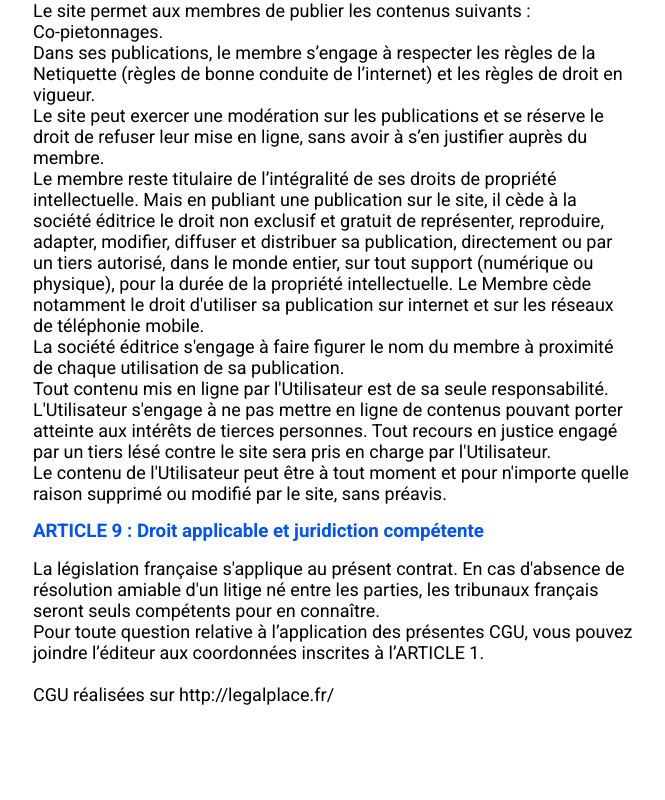
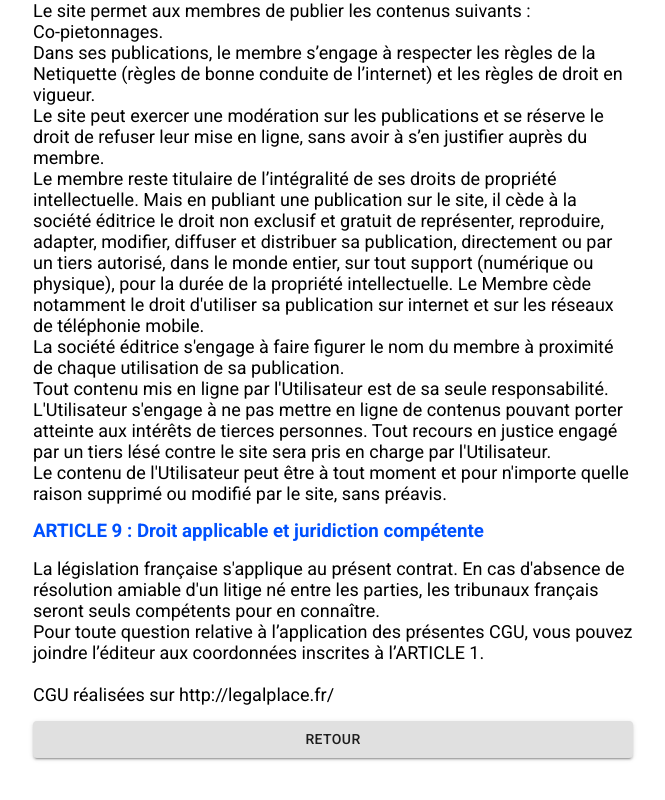
Before and after one commit to TheScriptoMax/woomy, a React (Create React App) app: page /cgu in a window 1280 px wide. Shown: the part 3023-3823 px from the top of the page, without its empty margins (307-972 px from the left). Built offline with nearby package versions, Linux system fonts and the light colour scheme; no server answers.

Commit message:
Ajout d'un bouton retour dans les CGU

```diff
--- a/src/components/Cgu/Cgu.jsx
+++ b/src/components/Cgu/Cgu.jsx
@@ -5,11 +5,15 @@ import './Cgu.css'
 import {useAuth} from '../../contexts/AuthContext';
 import { useEffect, useState } from 'react';
 
+// IMPORT MATERIAL UI
+
 // IMPORT FIREBASE
 import {database} from '../../firebase';
 
-import Header from '../header/Header';
-import Footer from '../footer/Footer';
+import Header from '../Header/Header';
+import Footer from '../Footer/Footer';
+import { Link } from 'react-router-dom';
+import { Button } from '@material-ui/core';
 
 
 //CGU
@@ -134,6 +138,9 @@ function Cgu() {
                     <br /> <br />
                     CGU réalisées sur http://legalplace.fr/
                     </p>
+
+                    <Link to="login"><Button variant="contained">Retour</Button></Link>
+
                 </div>
             {isAccepted && <Footer />}
             </>
--- a/src/components/PrivacyPolicy/PrivacyPolicy.jsx
+++ b/src/components/PrivacyPolicy/PrivacyPolicy.jsx
@@ -1,8 +1,8 @@
 // IMPORT FIREBASE
 import {useAuth} from "../../contexts/AuthContext";
 
-import Header from "../header/Header";
-import Footer from "../footer/Footer";
+import Header from "../Header/Header";
+import Footer from "../Footer/Footer";
 
 
 export default function PrivacyPolicy () {
--- a/src/components/Routes/PrivateRoute.jsx
+++ b/src/components/Routes/PrivateRoute.jsx
@@ -2,8 +2,8 @@ import React, {useEffect, useState} from "react";
 import {Redirect, Route} from "react-router-dom";
 import {useAuth} from "../../contexts/AuthContext";
 import {database} from "../../firebase";
-import Header from "../header/Header";
-import Footer from "../footer/Footer";
+import Header from "../Header/Header";
+import Footer from "../Footer/Footer";
 
 export default function PrivateRoute({component: Component, ...rest})
 {
```
